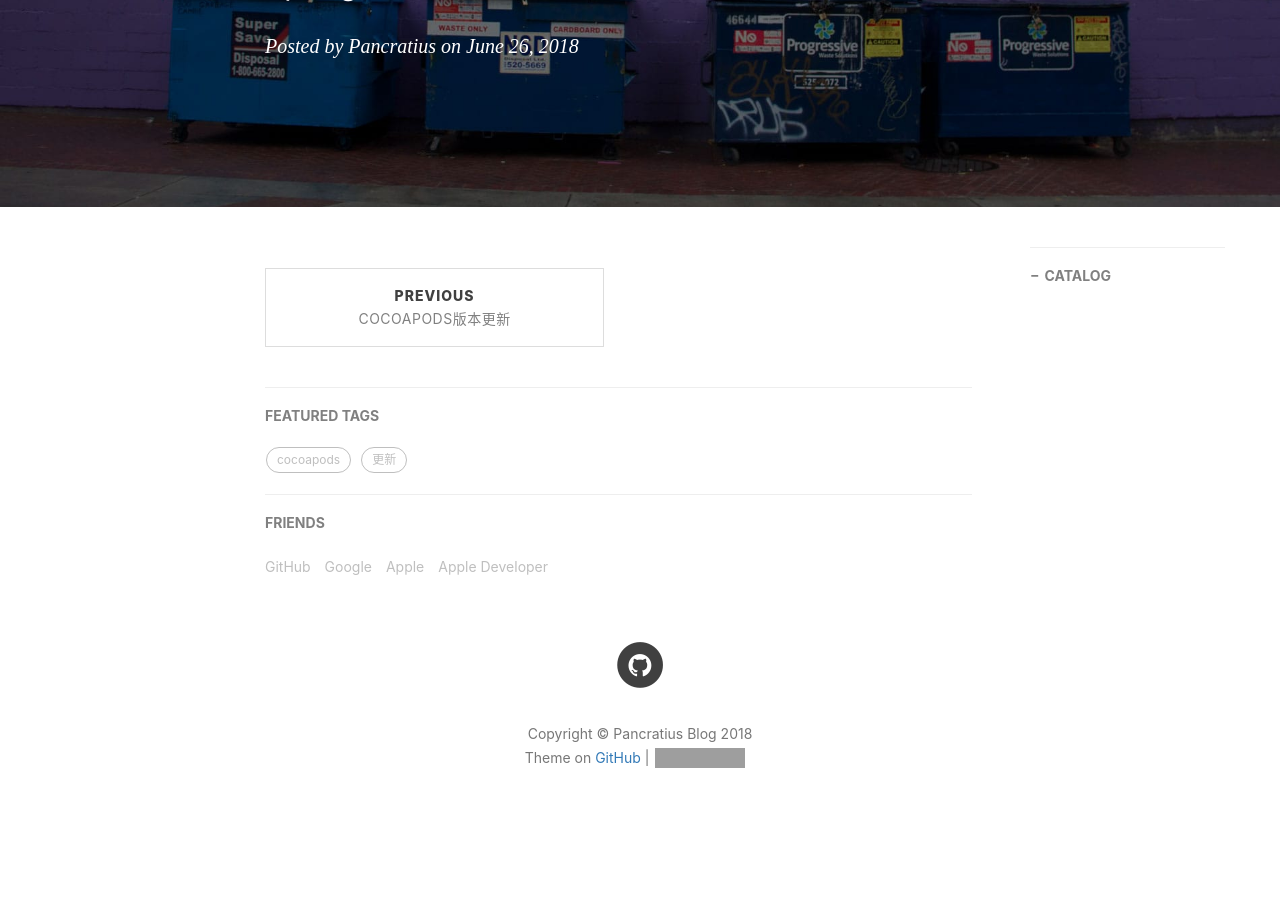
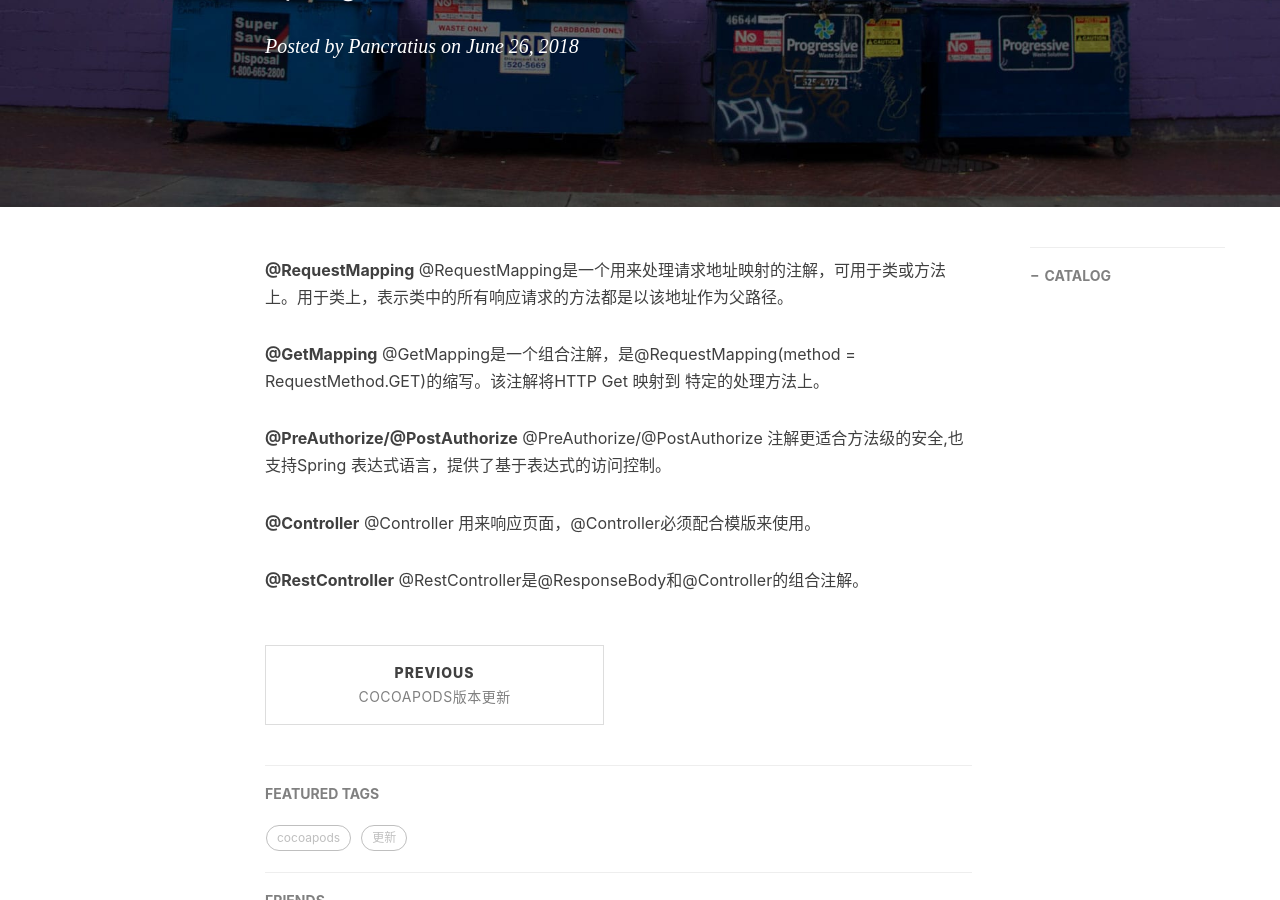
Before and after one commit to Pancratius/pancratius.github.io, a Jekyll site: the page built from _posts/2018-06-28-SpringMVC中相关注解介绍.md, in a window 1280 px wide and 900 px high, scrolled down 316 px. Built offline with Jekyll 4.4.1, drawn with Linux system fonts in a browser that asks for light colours; nearby versions of some CDN libraries; comment, search, counter and statistics services are not loaded; before the commit the page ends 1178 px from its top, so only the background shows below that; grey boxes are pictures that could not be loaded.

Commit message:
Update 2018-06-28-SpringMVC中相关注解介绍.md
edit 《SpringMVC中相关注解介绍》article

```diff
--- a/_posts/2018-06-28-SpringMVC中相关注解介绍.md
+++ b/_posts/2018-06-28-SpringMVC中相关注解介绍.md
@@ -10,3 +10,18 @@ tags:
     - cocoapods
     - 更新
 ---
+
+**@RequestMapping**
+@RequestMapping是一个用来处理请求地址映射的注解，可用于类或方法上。用于类上，表示类中的所有响应请求的方法都是以该地址作为父路径。
+
+**@GetMapping**
+@GetMapping是一个组合注解，是@RequestMapping(method = RequestMethod.GET)的缩写。该注解将HTTP Get 映射到 特定的处理方法上。
+
+**@PreAuthorize/@PostAuthorize**
+@PreAuthorize/@PostAuthorize 注解更适合方法级的安全,也支持Spring 表达式语言，提供了基于表达式的访问控制。
+
+**@Controller**
+@Controller 用来响应页面，@Controller必须配合模版来使用。
+
+**@RestController**
+@RestController是@ResponseBody和@Controller的组合注解。
```
